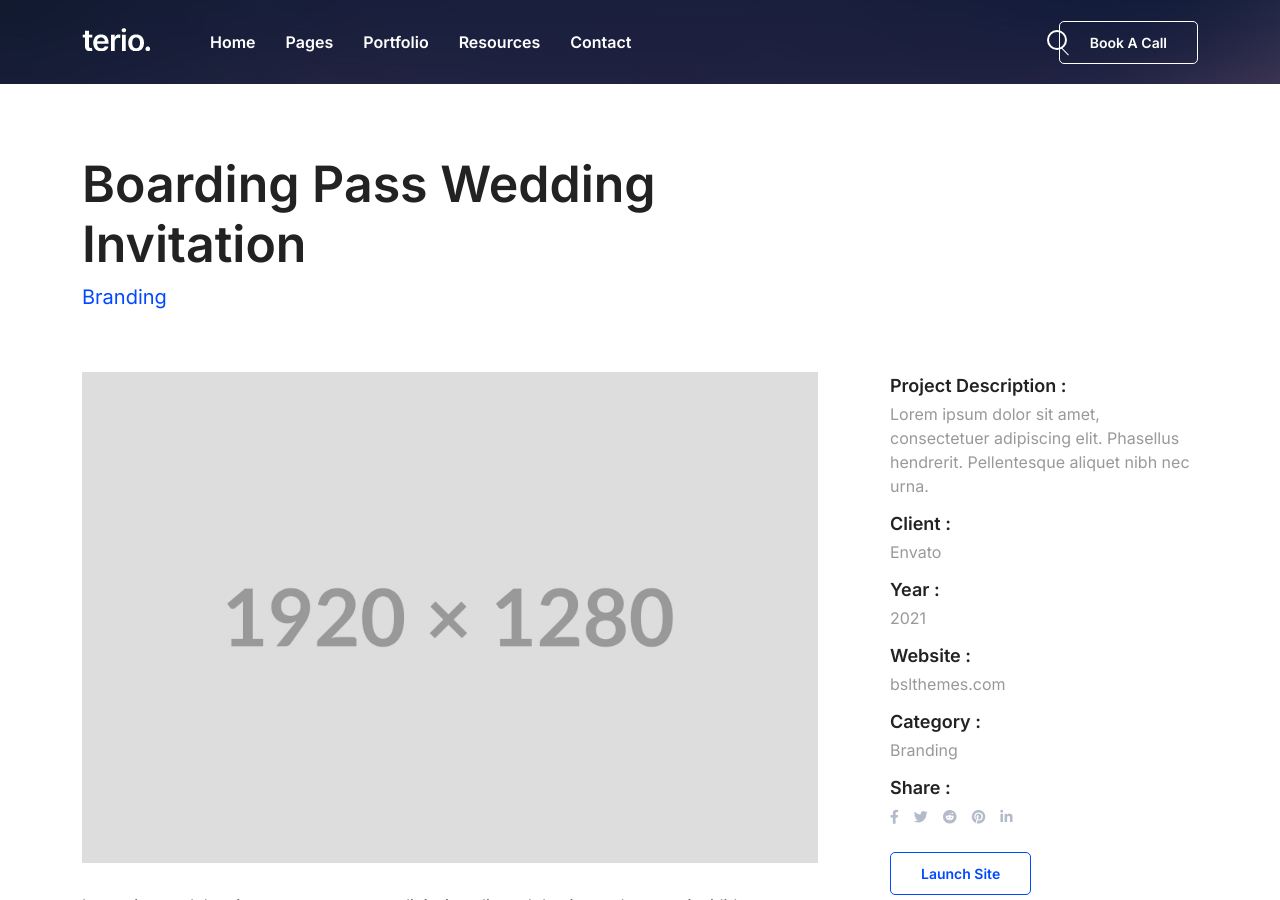
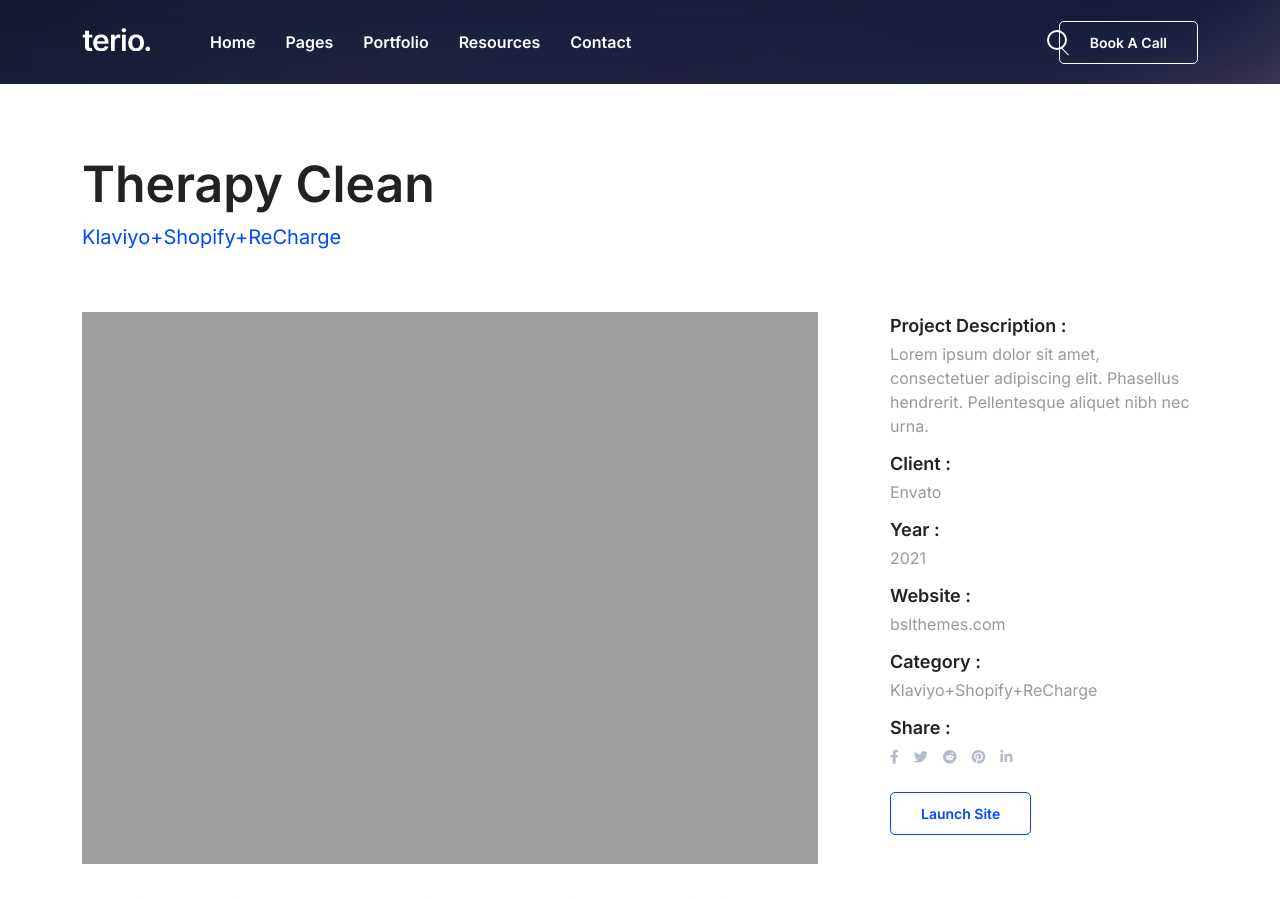
Before and after one commit to swagner2/retentionxt, a Jekyll site: the page built from _works/therapyclean.md, in a window 1280 px wide and 900 px high. Built offline with Jekyll 4.4.1, drawn with Linux system fonts in a browser that asks for light colours; a script that is not in the unit is left out.

Commit message:
therapy clean

```diff
--- a/_works/therapyclean.md
+++ b/_works/therapyclean.md
@@ -2,15 +2,15 @@
 layout: works-single
 
 # preview details
-title: Boarding Pass Wedding Invitation
-category: Branding
-category_slug: branding
-image: assets/img/project-2.jpeg
-short: Nullam malesuada erat ut turpis.
+title: Therapy Clean
+category: Klaviyo+Shopify+ReCharge
+category_slug: klaviyo
+image: assets/img/therapy-clean-1.png
+short: Therapy Clean migrates from Omnisend to KLaviyo.
 
 # full details
-full_image: assets/img/project-2.jpeg
-preview_link: https://bslthemes.com
+full_image: assets/img/therapy-clean-1.png
+preview_link: https://therapyclean.com/
 info:
   - label: Project Description
     value: Lorem ipsum dolor sit amet, consectetuer adipiscing elit. Phasellus hendrerit. Pellentesque aliquet nibh nec urna.
```
